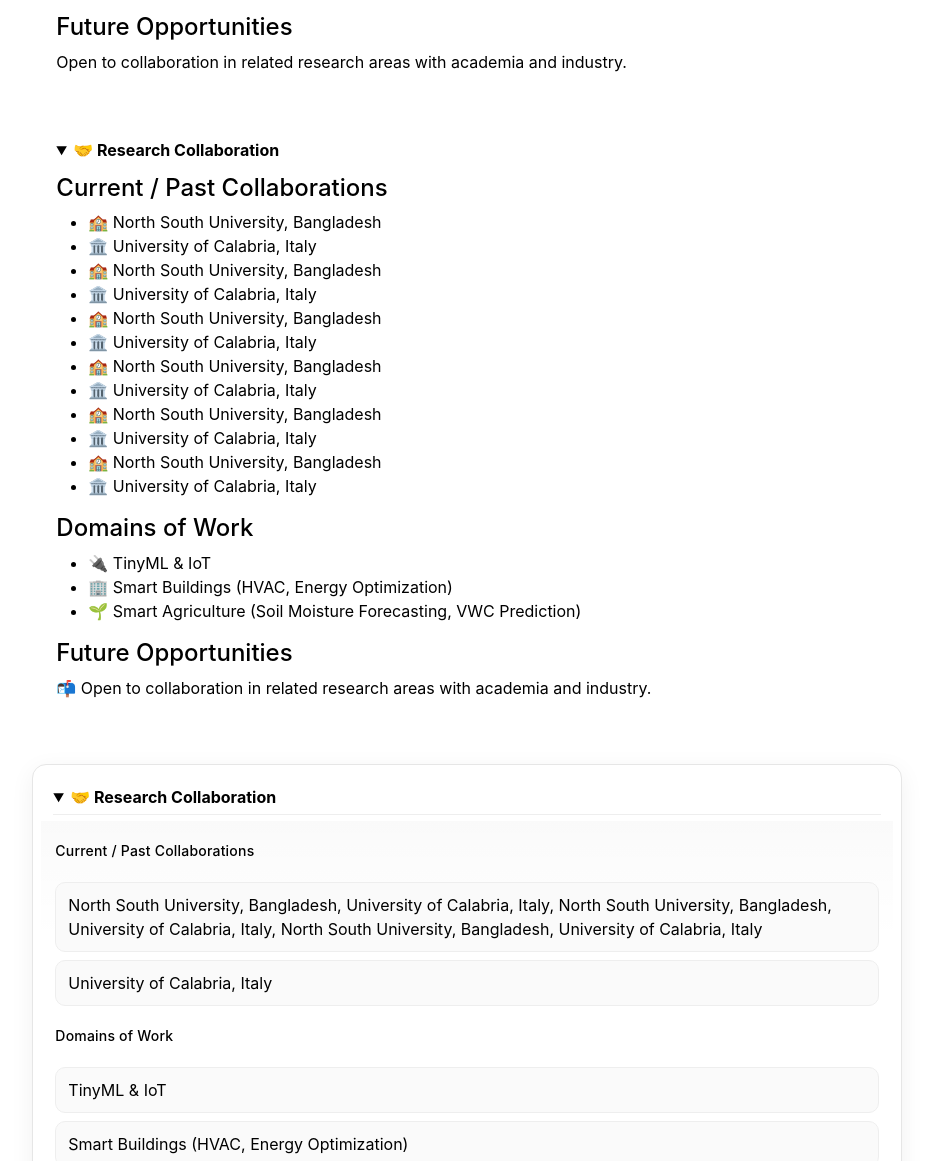
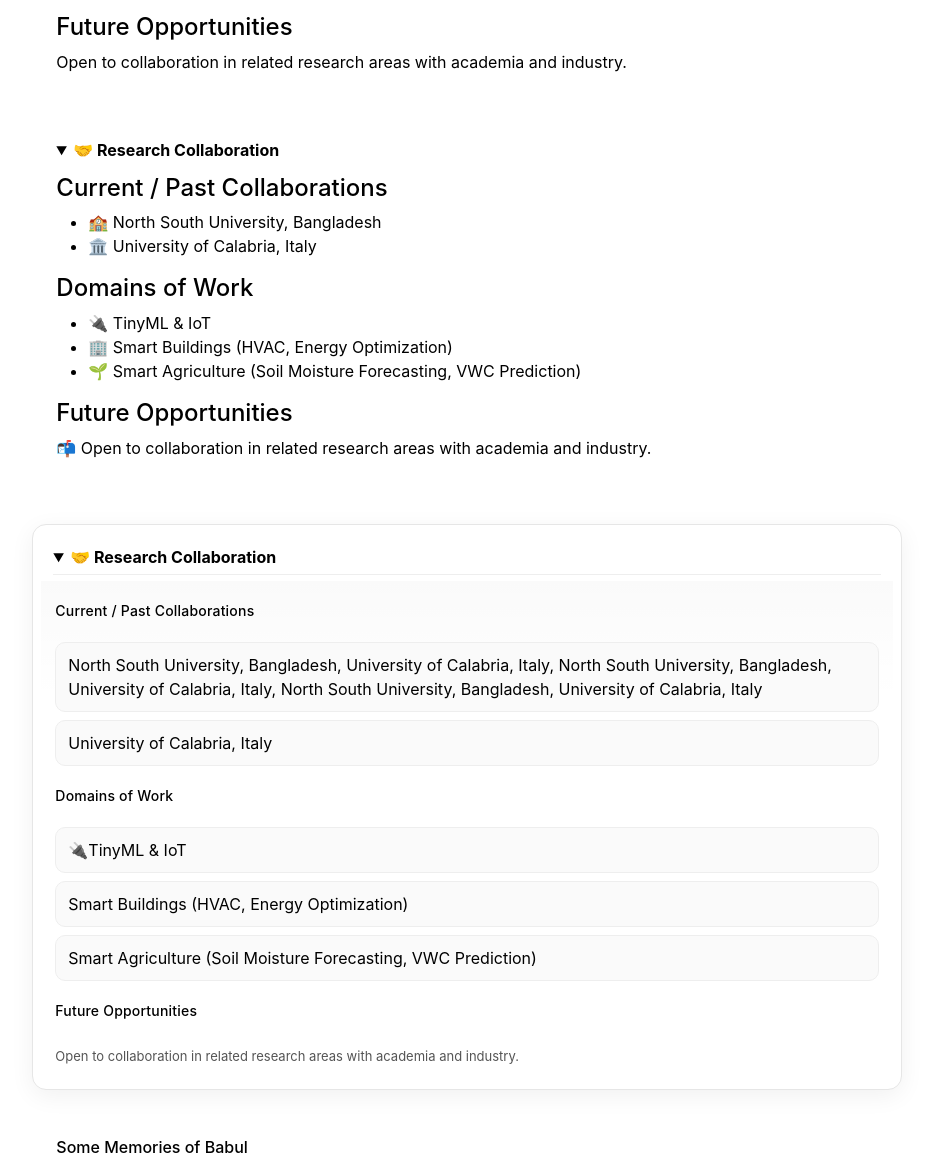
Before and after one commit to babulcseian/babulcseian.github.io, a Jekyll site: the page built from index.md, in a window 1280 px wide and 1400 px high, scrolled down 3664 px, cut to the strip 0-1161 px from the top of the window. Shown: the whole strip, without its empty margins (173-1106 px from the left). Built offline with Jekyll 4.4.1, drawn with Linux system fonts in a browser that asks for light colours; a style sheet for code colours, icons or effects is not loaded.

Commit message:
Update home.html

```diff
--- a/_layouts/home.html
+++ b/_layouts/home.html
@@ -344,16 +344,6 @@
     <ul>
       <li>🏫 North South University, Bangladesh</li>
       <li>🏛️ University of Calabria, Italy</li>
-       <li>🏫 North South University, Bangladesh</li>
-      <li>🏛️ University of Calabria, Italy</li>
-       <li>🏫 North South University, Bangladesh</li>
-      <li>🏛️ University of Calabria, Italy</li>
-       <li>🏫 North South University, Bangladesh</li>
-      <li>🏛️ University of Calabria, Italy</li>
-       <li>🏫 North South University, Bangladesh</li>
-      <li>🏛️ University of Calabria, Italy</li>
-       <li>🏫 North South University, Bangladesh</li>
-      <li>🏛️ University of Calabria, Italy</li>
     </ul>
 
     <h4>Domains of Work</h4>
@@ -421,7 +411,7 @@
 
       <h4>Domains of Work</h4>
       <ul>
-        <li>TinyML &amp; IoT</li>
+        <li>🔌TinyML &amp; IoT</li>
         <li>Smart Buildings (HVAC, Energy Optimization)</li>
         <li>Smart Agriculture (Soil Moisture Forecasting, VWC Prediction)</li>
       </ul>
```
